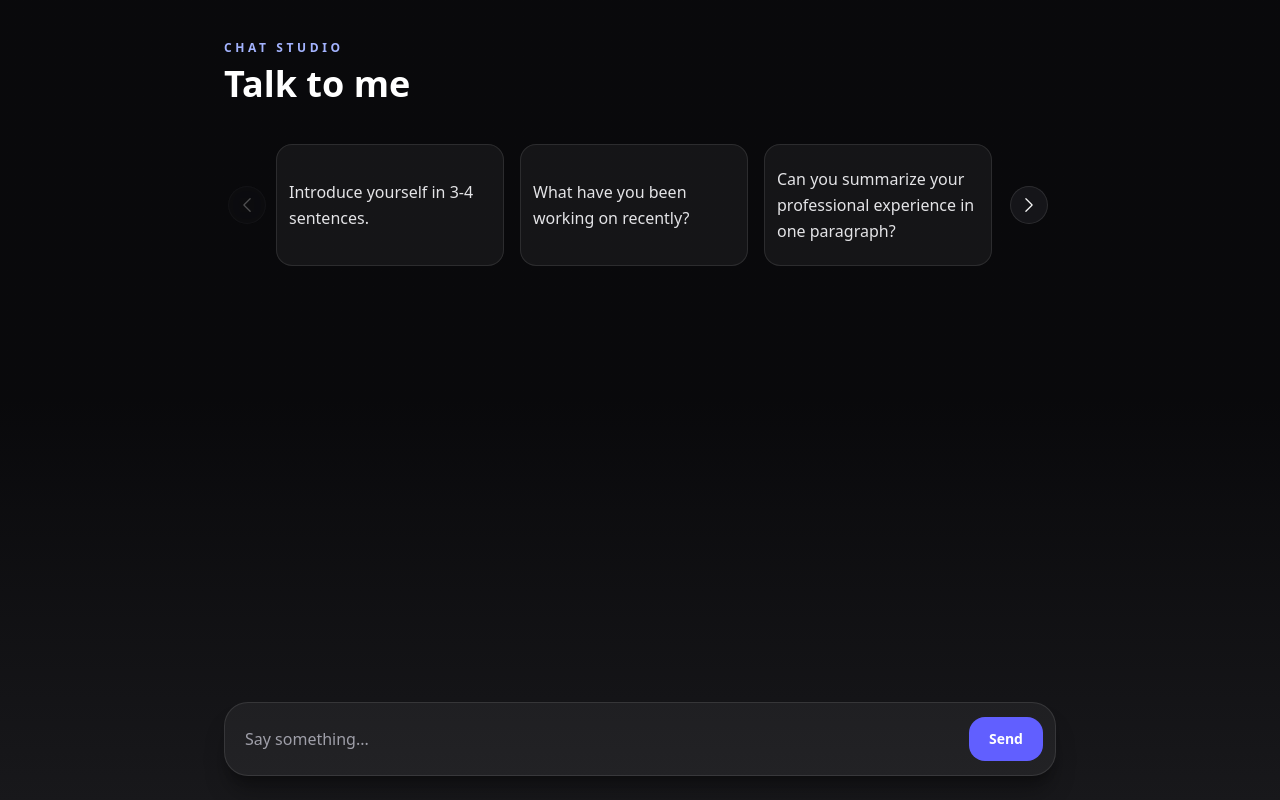
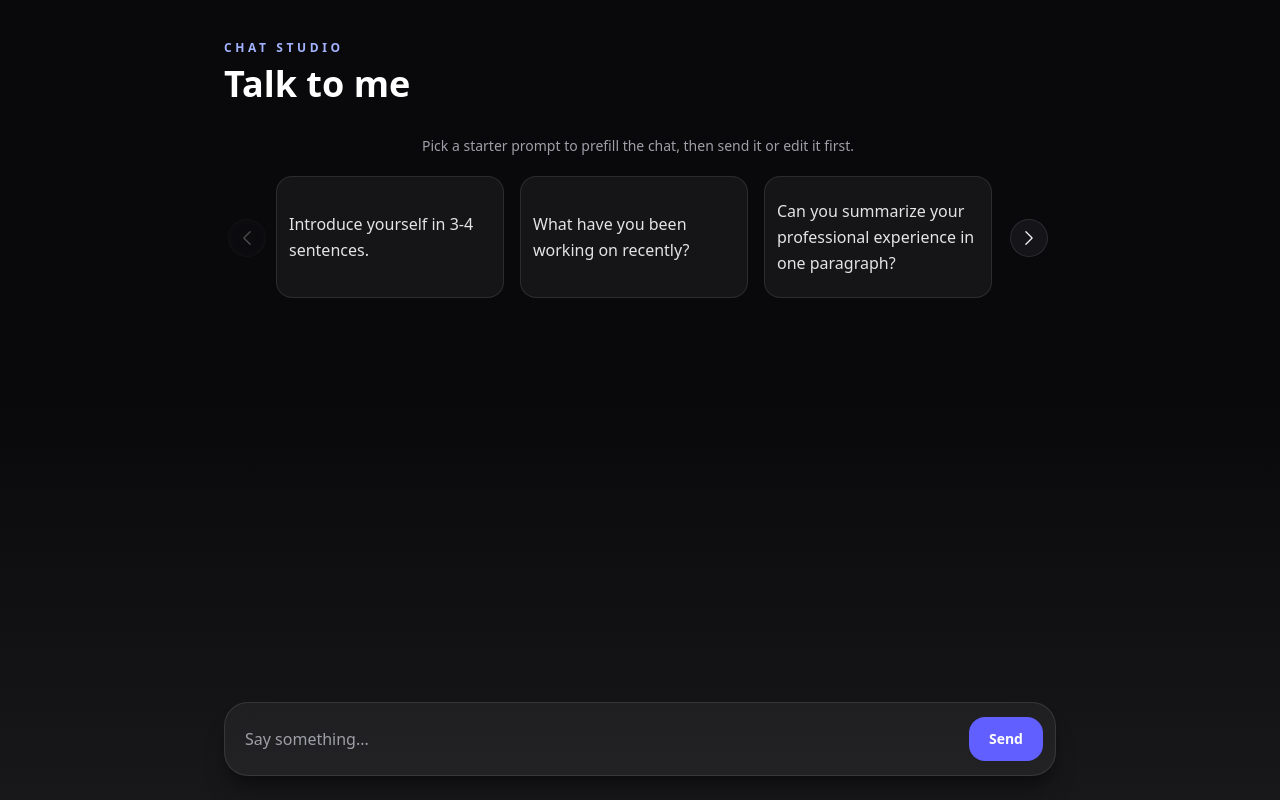
Before and after one commit to MrEttore/rag-avatar-ettore-marangon, a Next.js app: page / in a window 1280 px wide. Built offline with nearby package versions, Linux system fonts and the light colour scheme.

Commit message:
fix: adjust button positioning and add prompt instructions in carousel

```diff
--- a/src/features/chat/PromptExamples.tsx
+++ b/src/features/chat/PromptExamples.tsx
@@ -59,12 +59,16 @@ export default function PromptExamples({ onClick }: Props) {
 
   return (
     <div className="relative mx-1 my-2 sm:my-3">
+      <p className="mb-2 px-12 text-center text-xs text-zinc-400 sm:mb-3 sm:text-sm">
+        Pick a starter prompt to prefill the chat, then send it or edit it first.
+      </p>
+
       <button
         type="button"
         aria-label="Show previous prompt"
         onClick={() => scrollByCard(-1)}
         disabled={!canScrollPrev}
-        className="absolute top-1/2 left-0 z-10 -translate-y-1/2 rounded-full border border-white/10 bg-zinc-900/90 p-2 text-zinc-100 backdrop-blur-sm transition enabled:hover:cursor-pointer enabled:hover:border-indigo-400/40 enabled:hover:bg-indigo-500/20 disabled:cursor-not-allowed disabled:opacity-30"
+        className="absolute top-[60%] left-0 z-10 -translate-y-1/2 rounded-full border border-white/10 bg-zinc-900/90 p-2 text-zinc-100 backdrop-blur-sm transition enabled:hover:cursor-pointer enabled:hover:border-indigo-400/40 enabled:hover:bg-indigo-500/20 disabled:cursor-not-allowed disabled:opacity-30"
       >
         <ChevronLeftIcon className="size-4 sm:size-5" />
       </button>
@@ -91,7 +95,7 @@ export default function PromptExamples({ onClick }: Props) {
         aria-label="Show next prompt"
         onClick={() => scrollByCard(1)}
         disabled={!canScrollNext}
-        className="absolute top-1/2 right-0 z-10 -translate-y-1/2 rounded-full border border-white/10 bg-zinc-900/90 p-2 text-zinc-100 backdrop-blur-sm transition enabled:hover:cursor-pointer enabled:hover:border-indigo-400/40 enabled:hover:bg-indigo-500/20 disabled:cursor-not-allowed disabled:opacity-30"
+        className="absolute top-[60%] right-0 z-10 -translate-y-1/2 rounded-full border border-white/10 bg-zinc-900/90 p-2 text-zinc-100 backdrop-blur-sm transition enabled:hover:cursor-pointer enabled:hover:border-indigo-400/40 enabled:hover:bg-indigo-500/20 disabled:cursor-not-allowed disabled:opacity-30"
       >
         <ChevronRightIcon className="size-4 sm:size-5" />
       </button>
```
